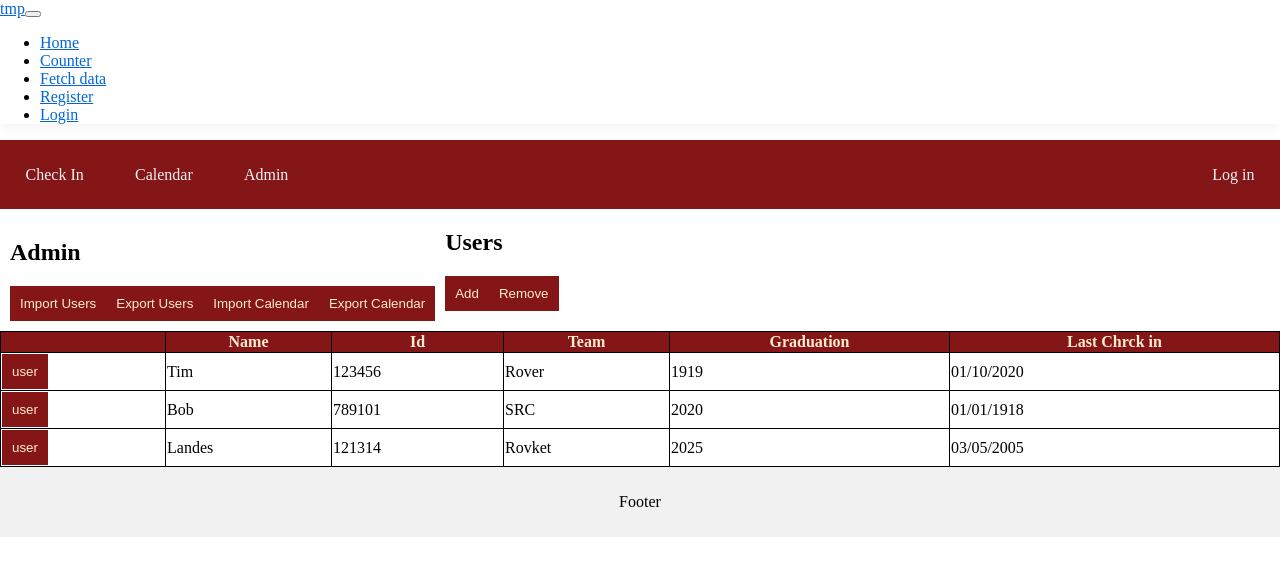
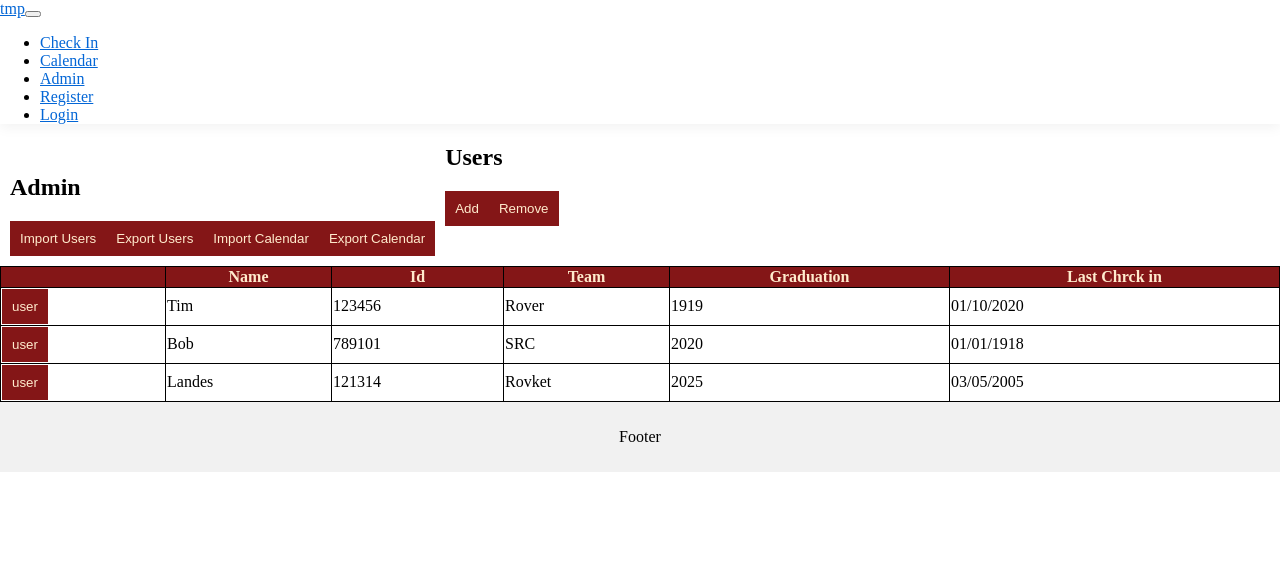
Before and after one commit to NoahIsCool/PermitToWorkEPF, a React (Create React App) app in the folder ClientApp/: page / in a window 1280 px wide. Shown: the top 576 px of the page. Built offline with nearby package versions, Linux system fonts and the light colour scheme; no server answers.

Commit message:
Moved code out of Admin into NavMenu

```diff
--- a/ClientApp/src/components/Admin.js
+++ b/ClientApp/src/components/Admin.js
@@ -4,14 +4,6 @@ export class Admin extends Component {
 	render () {
 		return (
 		<div className="Admin">
-			<header className="Admin-header">
-
-				<div class="topnav">
-					<a href="#">Check In</a>
-					<a href="#">Calendar</a>
-					<a href="#">Admin</a>
-					<a href="#" style={{float:'right'}}>Log in</a>
-				</div>
 
 				<div class="row">
 					<div class="column">
@@ -43,7 +35,6 @@ export class Admin extends Component {
 				<div class="footer">
 					<p>Footer</p>
 				</div>
-			</header>
 		</div>
 	);}
 }
--- a/ClientApp/src/components/NavMenu.js
+++ b/ClientApp/src/components/NavMenu.js
@@ -32,13 +32,13 @@ export class NavMenu extends Component {
             <Collapse className="d-sm-inline-flex flex-sm-row-reverse" isOpen={!this.state.collapsed} navbar>
               <ul className="navbar-nav flex-grow">
                 <NavItem>
-                  <NavLink tag={Link} className="text-dark" to="/">Home</NavLink>
+                  <NavLink tag={Link} className="text-dark" to="/">Check In</NavLink>
                 </NavItem>
                 <NavItem>
-                  <NavLink tag={Link} className="text-dark" to="/counter">Counter</NavLink>
+                  <NavLink tag={Link} className="text-dark" to="/Calendar">Calendar</NavLink>
                 </NavItem>
                 <NavItem>
-                  <NavLink tag={Link} className="text-dark" to="/fetch-data">Fetch data</NavLink>
+                  <NavLink tag={Link} className="text-dark" to="/Admin">Admin</NavLink>
                 </NavItem>
                 <LoginMenu>
                 </LoginMenu>
```
